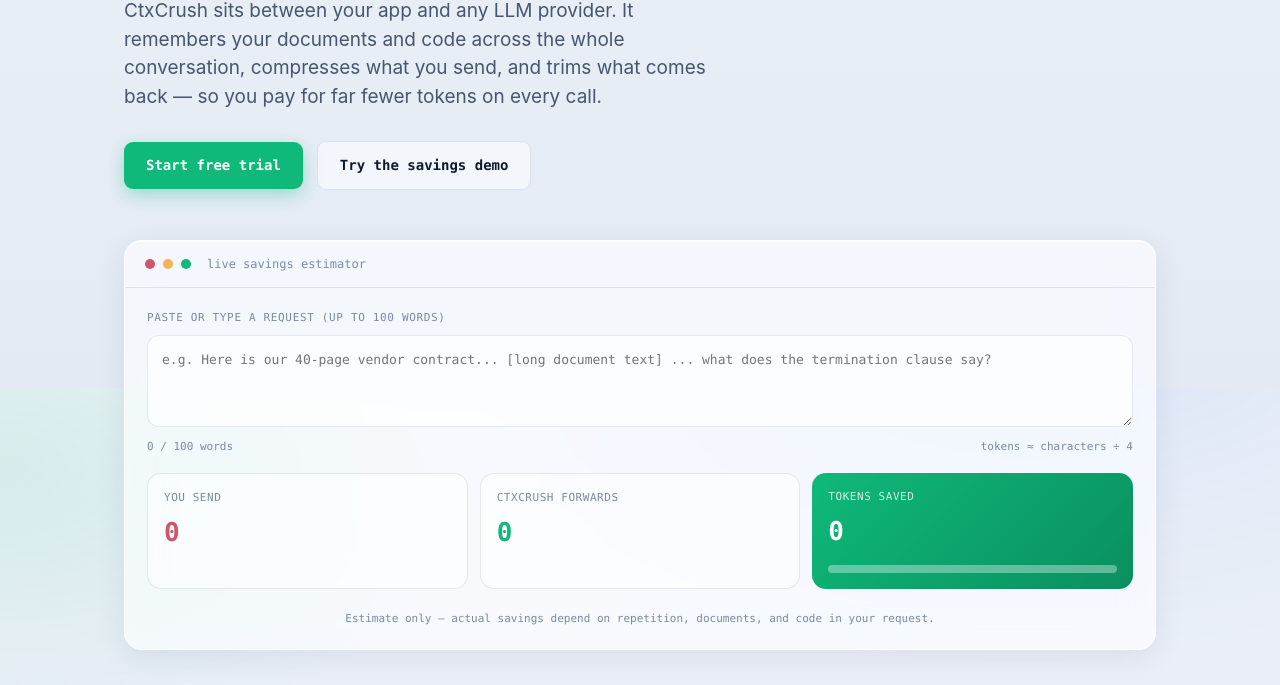
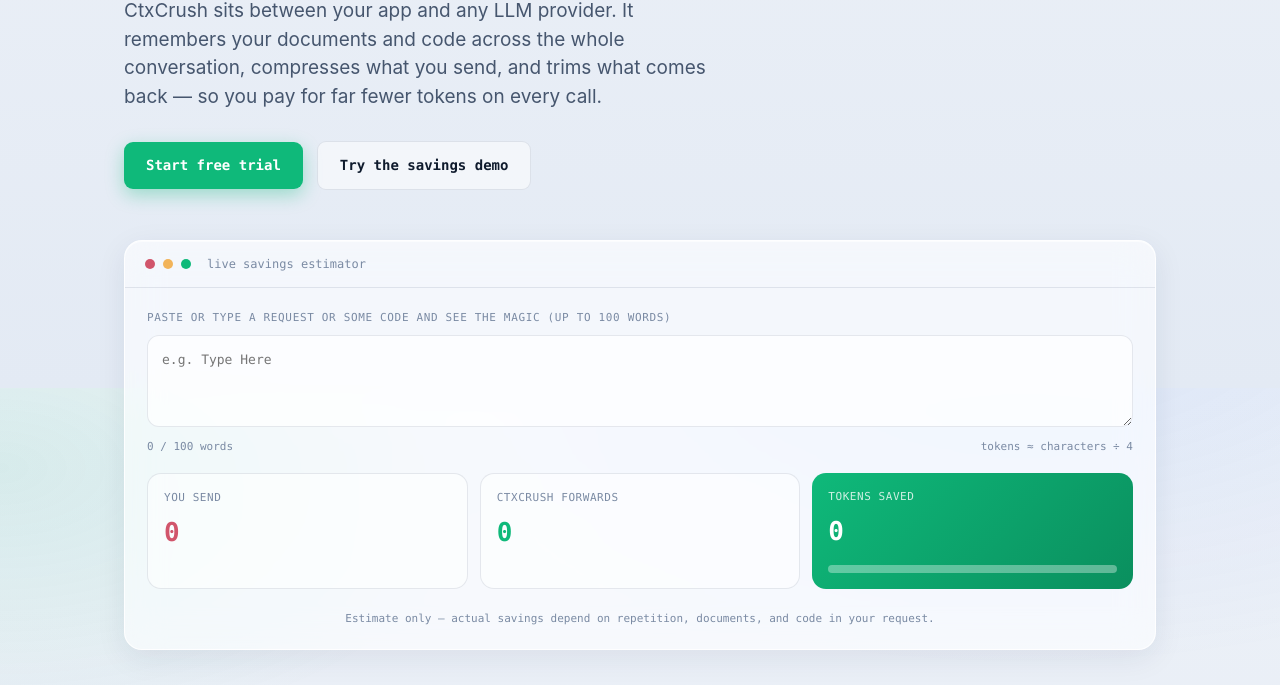
Before and after one commit to Dhavalu585/ctx-proxy, a browser extension: page landing.html in a window 1280 px wide. Shown: the part 412-1097 px from the top of the page. Drawn offline with Linux system fonts and the light colour scheme.

Commit message:
Landing: update savings estimator label to mention code

```diff
--- a/landing.html
+++ b/landing.html
@@ -150,8 +150,8 @@
       </div>
       <div class="demo-body">
         <div class="demo-try">
-          <label for="tryInput">Paste or type a request (up to 100 words)</label>
-          <textarea id="tryInput" placeholder="e.g. Here is our 40-page vendor contract... [long document text] ... what does the termination clause say?"></textarea>
+          <label for="tryInput">Paste or type a request or some code and see the magic (up to 100 words)</label>
+          <textarea id="tryInput" placeholder="e.g. Type Here"></textarea>
           <div class="hint"><span id="wc">0 / 100 words</span><span>tokens ≈ characters ÷ 4</span></div>
         </div>
         <div class="meters">
```
